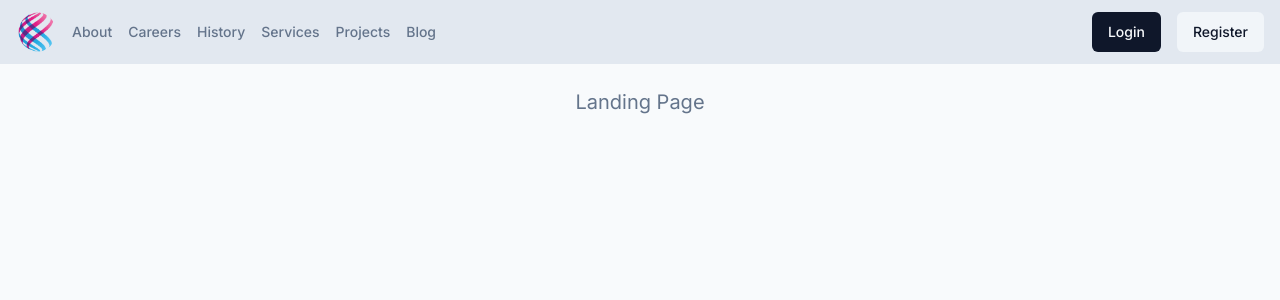
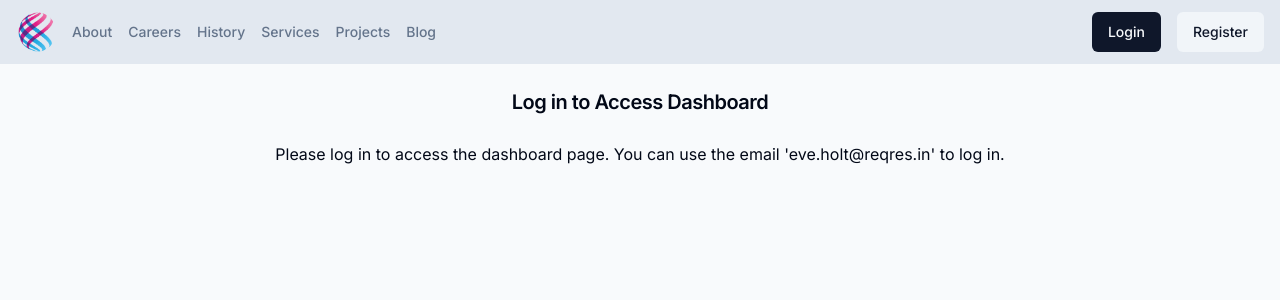
Before and after one commit to manugeo/my-assignment, a Next.js app: page / in a window 1280 px wide. Shown: the top 300 px of the page. Built offline with nearby package versions, Linux system fonts and the light colour scheme.

Commit message:
Minor updates to the landing page.

```diff
--- a/components/pages/landing.jsx
+++ b/components/pages/landing.jsx
@@ -1,9 +1,11 @@
-import { TextLead } from "../ui/texts"
+import { TextH4, TextP } from "../ui/texts"
 
 const Landing = () => {
   return (
     <div className="pb-6 flex flex-col">
-      <TextLead className="mt-6 mx-6 text-center">Landing Page</TextLead>
+      <TextH4 className="mt-6 mx-6 text-center">Log in to Access Dashboard</TextH4>
+
+      <TextP className="mt-6 mx-6 text-center">{"Please log in to access the dashboard page. You can use the email 'eve.holt@reqres.in' to log in."}</TextP>
     </div>
   )
 }
```
